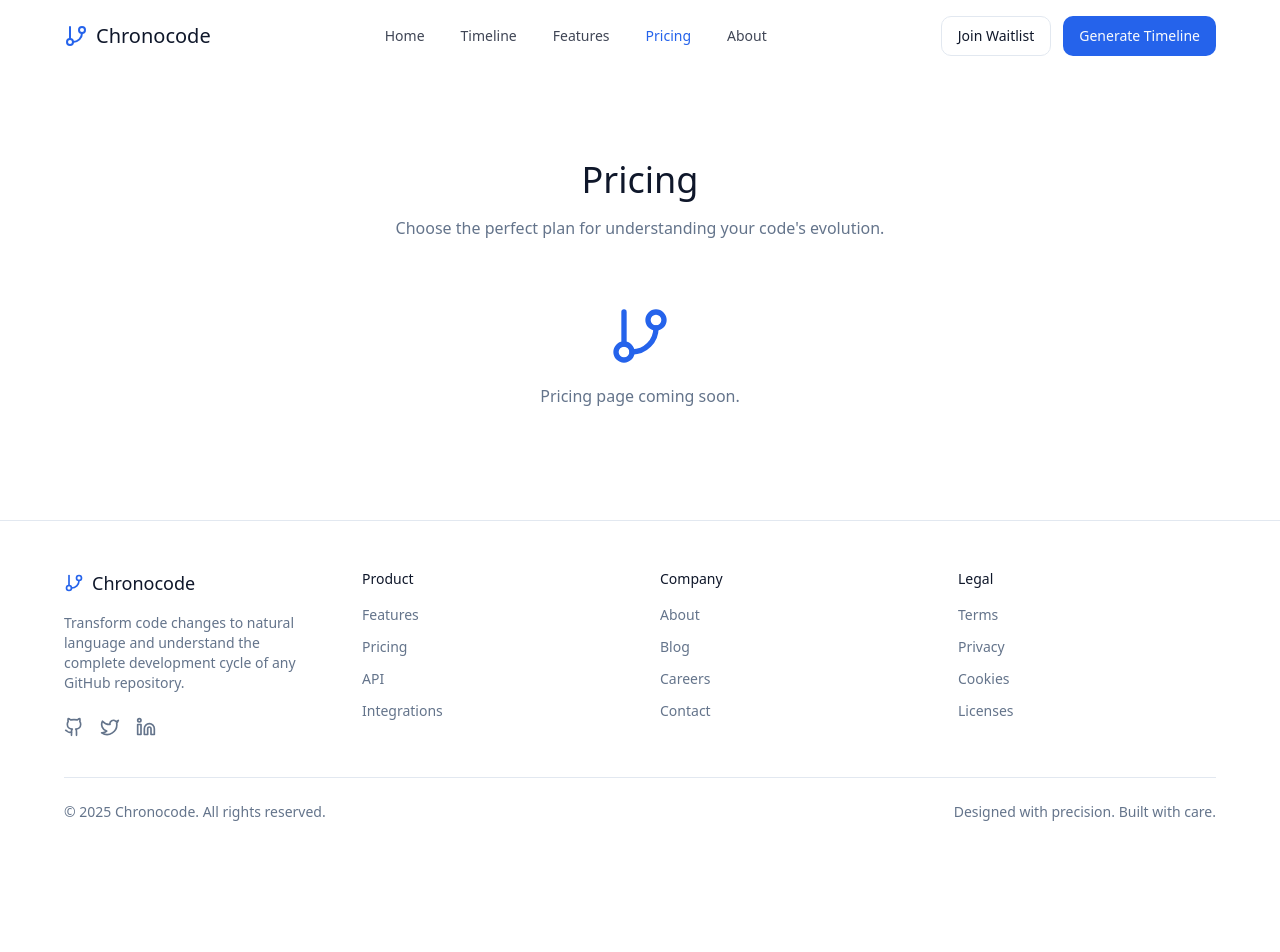
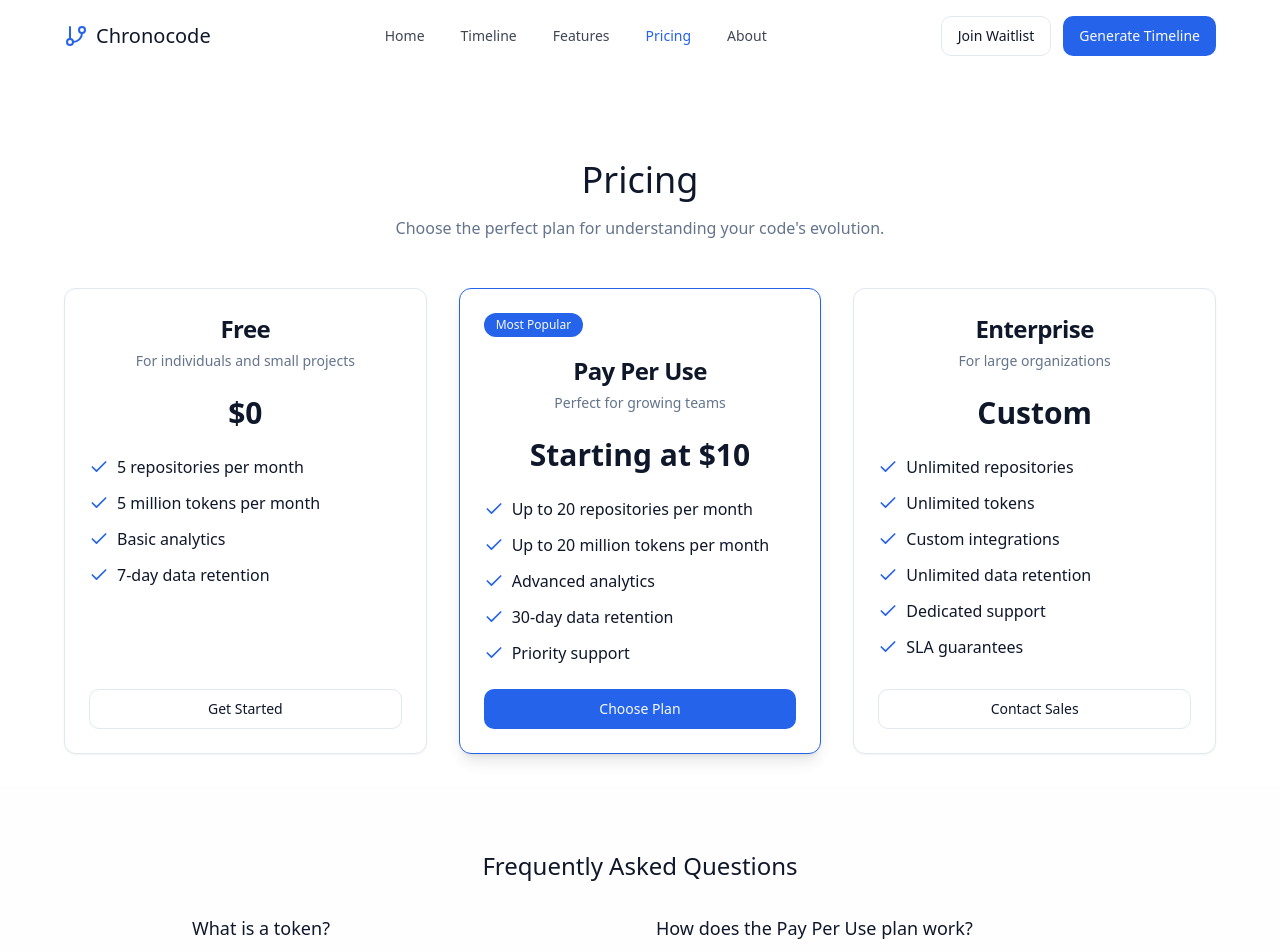
Before and after one commit to SneyX/chronocode-explainer-22, a React (Vite) app: page /pricing in a window 1280 px wide. Shown: the top 952 px of the page. Before the commit the page ends 870 px from the top, so only its background shows below. Built offline with nearby package versions, Linux system fonts and the light colour scheme.

Commit message:
Add pricing information to page
Adds a card to the pricing page describing the "Pay per use" model, including limits on stokens and repos.

```diff
--- a/src/pages/Pricing.tsx
+++ b/src/pages/Pricing.tsx
@@ -1,7 +1,57 @@
 
 import Navbar from "@/components/Navbar";
 import Footer from "@/components/Footer";
-import { GitBranch } from "lucide-react";
+import { Button } from "@/components/ui/button";
+import { Card, CardContent, CardDescription, CardFooter, CardHeader, CardTitle } from "@/components/ui/card";
+import { Check, GitBranch } from "lucide-react";
+
+const PricingCard = ({
+  title,
+  price,
+  description,
+  features,
+  ctaText,
+  popular = false
+}: {
+  title: string;
+  price: string;
+  description: string;
+  features: string[];
+  ctaText: string;
+  popular?: boolean;
+}) => {
+  return (
+    <Card className={`w-full max-w-md ${popular ? 'border-primary shadow-lg' : ''} h-full flex flex-col`}>
+      <CardHeader>
+        {popular && (
+          <div className="py-1 px-3 bg-primary text-primary-foreground text-xs font-medium rounded-full w-fit mb-3">
+            Most Popular
+          </div>
+        )}
+        <CardTitle className="text-2xl">{title}</CardTitle>
+        <CardDescription>{description}</CardDescription>
+      </CardHeader>
+      <CardContent className="flex-grow">
+        <div className="mb-6">
+          <span className="text-3xl font-bold">{price}</span>
+        </div>
+        <ul className="space-y-3">
+          {features.map((feature, i) => (
+            <li key={i} className="flex items-start">
+              <Check className="h-5 w-5 text-primary mr-2 mt-0.5" />
+              <span>{feature}</span>
+            </li>
+          ))}
+        </ul>
+      </CardContent>
+      <CardFooter>
+        <Button className="w-full" variant={popular ? "default" : "outline"}>
+          {ctaText}
+        </Button>
+      </CardFooter>
+    </Card>
+  );
+};
 
 const Pricing = () => {
   return (
@@ -12,17 +62,81 @@ const Pricing = () => {
         <section className="pt-16 pb-8 px-6">
           <div className="container mx-auto text-center">
             <h1 className="text-4xl font-medium mb-4">Pricing</h1>
-            <p className="text-muted-foreground max-w-2xl mx-auto">
+            <p className="text-muted-foreground max-w-2xl mx-auto mb-12">
               Choose the perfect plan for understanding your code's evolution.
             </p>
+
+            <div className="grid grid-cols-1 md:grid-cols-3 gap-8 max-w-6xl mx-auto">
+              <PricingCard
+                title="Free"
+                price="$0"
+                description="For individuals and small projects"
+                features={[
+                  "5 repositories per month",
+                  "5 million tokens per month",
+                  "Basic analytics",
+                  "7-day data retention"
+                ]}
+                ctaText="Get Started"
+              />
+
+              <PricingCard
+                title="Pay Per Use"
+                price="Starting at $10"
+                description="Perfect for growing teams"
+                features={[
+                  "Up to 20 repositories per month",
+                  "Up to 20 million tokens per month",
+                  "Advanced analytics",
+                  "30-day data retention",
+                  "Priority support"
+                ]}
+                popular={true}
+                ctaText="Choose Plan"
+              />
+
+              <PricingCard
+                title="Enterprise"
+                price="Custom"
+                description="For large organizations"
+                features={[
+                  "Unlimited repositories",
+                  "Unlimited tokens",
+                  "Custom integrations",
+                  "Unlimited data retention",
+                  "Dedicated support",
+                  "SLA guarantees"
+                ]}
+                ctaText="Contact Sales"
+              />
+            </div>
           </div>
         </section>
 
-        <section className="py-8 px-6">
-          <div className="container mx-auto">
-            <div className="text-center">
-              <GitBranch className="w-16 h-16 text-primary mx-auto mb-4" />
-              <p className="text-muted-foreground">Pricing page coming soon.</p>
+        <section className="py-16 px-6 bg-secondary/10">
+          <div className="container mx-auto text-center">
+            <h2 className="text-2xl font-medium mb-8">Frequently Asked Questions</h2>
+
+            <div className="grid grid-cols-1 md:grid-cols-2 gap-8 max-w-4xl mx-auto text-left">
+              <div>
+                <h3 className="text-lg font-medium mb-2">What is a token?</h3>
+                <p className="text-muted-foreground">Tokens are the units of measurement for processing code. A typical line of code is around 10-20 tokens.</p>
+              </div>
+
+              <div>
+                <h3 className="text-lg font-medium mb-2">How does the Pay Per Use plan work?</h3>
+                <p className="text-muted-foreground">You only pay for what you use, up to the specified limits. Once you reach the limits, you can upgrade or pay for additional usage.</p>
+              </div>
+
+              <div>
+                <h3 className="text-lg font-medium mb-2">Can I change plans anytime?</h3>
+                <p className="text-muted-foreground">Yes, you can upgrade, downgrade, or cancel your subscription at any time.</p>
+              </div>
+
+              <div>
+                <h3 className="text-lg font-medium mb-2">Is there a limit to the repository size?</h3>
+                <p className="text-muted-foreground">There's no hard limit on repository size, but larger repositories will consume more tokens.</p>
+              </div>
             </div>
           </div>
         </section>
```
